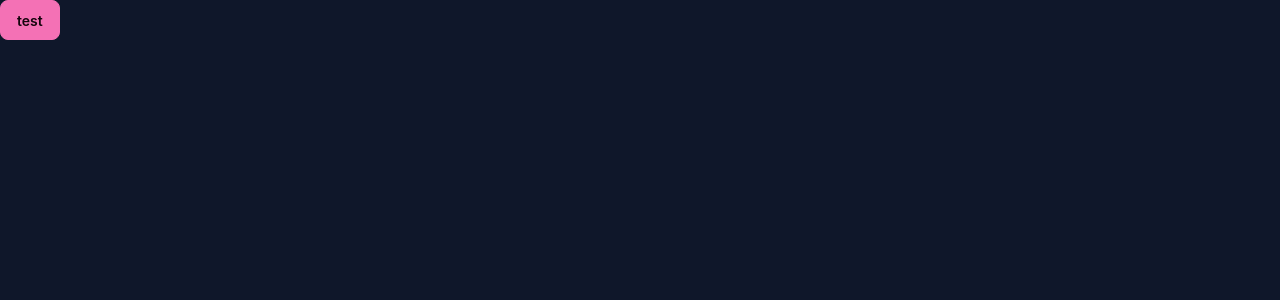
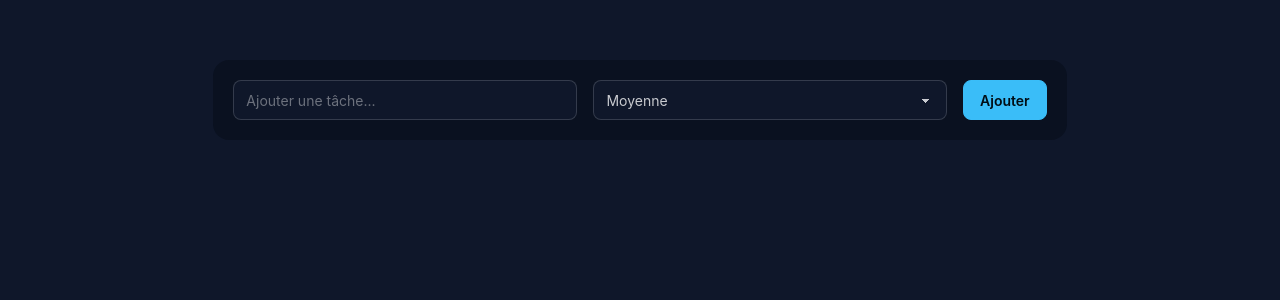
Before and after one commit to NassimZoubeir/Todo-ReactJs, a React (Vite) app: page / in a window 1280 px wide. Shown: the top 300 px of the page. Built offline with nearby package versions, Linux system fonts and the light colour scheme.

Commit message:
création du formulaire

```diff
--- a/src/App.tsx
+++ b/src/App.tsx
@@ -1,3 +1,4 @@
+import { useEffect, useState } from "react";
 
 
 type Priority = "Urgente" | "Moyenne" | "Basse"
@@ -11,9 +12,60 @@ type Todo = {
 
 function App() {
 
+  const [input, setInput] = useState<string>("")
+  const [priority, setPriority] = useState<Priority>("Moyenne")
+
+  const savedTodos = localStorage.getItem("todos")
+  const initialTodos = savedTodos ? JSON.parse(savedTodos) : []
+  const [todos , setTodos] = useState<Todo[]>(initialTodos)
+
+  useEffect(() => {
+    localStorage.setItem("todos", JSON.stringify(todos))
+  } , [todos])
+
+  function addTodo(){
+    if(input.trim() == "") {
+      return
+    }
+
+    const newTodo: Todo = {
+        id : Date.now(),
+        text:input.trim(),
+        priority : priority
+    }
+
+    const newTodos = [newTodo, ...todos]
+    setTodos(newTodos)
+    setInput("")
+    setPriority("Moyenne")
+    console.log(newTodos)
+  }
+
   return (
-    <div className="">
-      <button className="btn btn-accent">test</button>
+    <div className="flex justify-center">
+      <div className="w-2/3 flex flex-col gap-4 my-15 bg-base-300 p-5 rounded-2xl">
+       <div className="flex gap-4 ">
+        <input
+        type="text"
+        className="input w-full"
+        placeholder="Ajouter une tâche..."
+        value={input}
+        onChange={(e) => setInput(e.target.value)}
+        />
+        <select
+        className="select w-full"
+        value={priority}
+         onChange={(e) => setPriority(e.target.value as Priority)}
+        >
+        <option value="Urgente">Urgente</option>
+        <option value="Moyenne">Moyenne</option>
+        <option value="Basse">Basse</option>
+        </select>
+        <button onClick={addTodo} className="btn btn-primary">
+          Ajouter
+        </button>
+       </div>
+      </div>
     </div>
   )
 }
```
